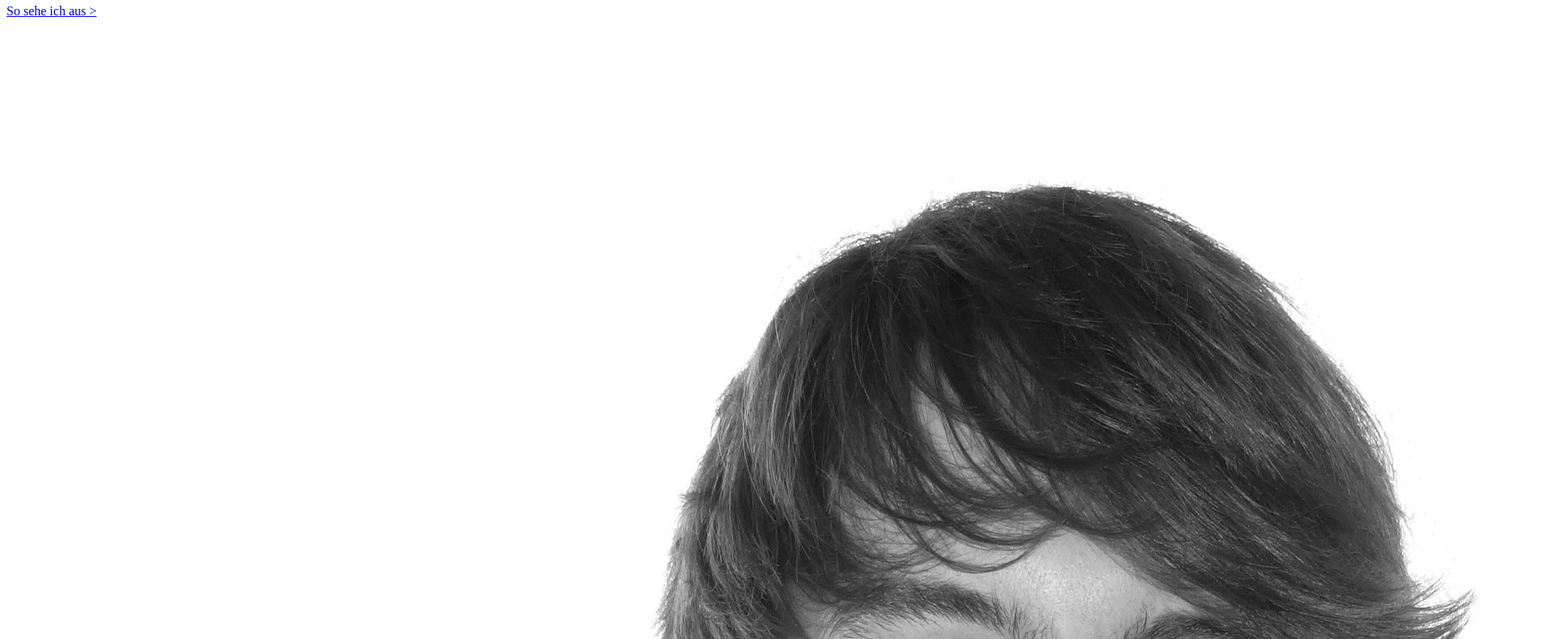
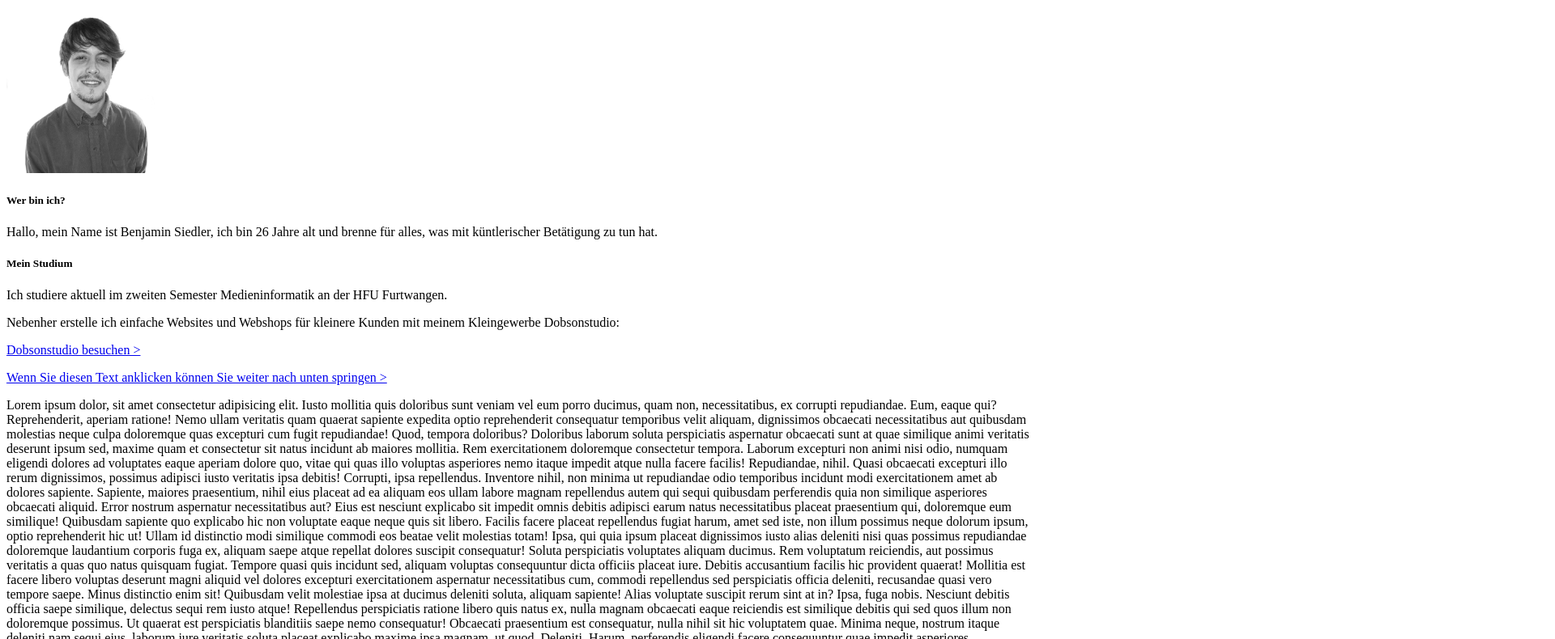
Before and after one commit to Dobsonstudio/GIS-SoSe-2021, a plain HTML site: page Aufgabe_1.1/index.html in a window 1280 px wide. Shown: the part 122-912 px from the top of the page at 81% size, 1920 px wide, since content can reach past the window. Drawn offline with Linux system fonts and the light colour scheme.

Commit message:
Changed image size

```diff
--- a/Aufgabe_1.1/index.html
+++ b/Aufgabe_1.1/index.html
@@ -9,8 +9,7 @@
 <body>
     <h1>My first VS Code html code</h1>
     <h2>Benjamin Siedler</h2>
-    <a href="benni_dobsonstudio.jpg" target="_blank" rel="noopener">So sehe ich aus ></a>
-    <img src="benni_dobsonstudio.jpg" alt="BenjaminSiedler">
+    <img src="benni_dobsonstudio.jpg" width=200px, height=auto, alt="BenjaminSiedler">
     <h5>Wer bin ich?</h5>
     <p>Hallo, mein Name ist Benjamin Siedler, ich bin 26 Jahre alt und brenne für alles, was mit küntlerischer Betätigung zu tun hat.</p>
     <h5>Mein Studium</h5>
```
